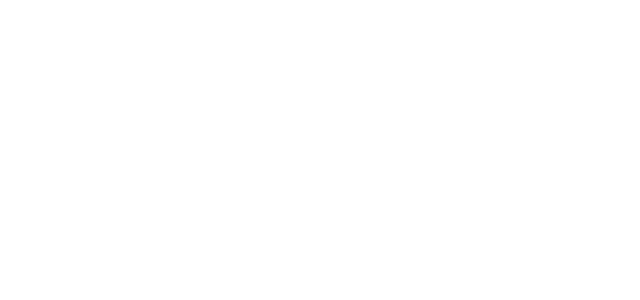
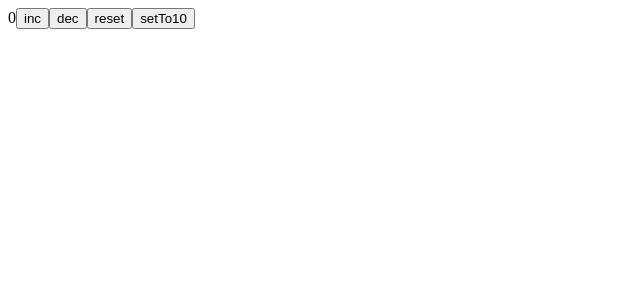
Before and after one commit to Olexa-Klyus/react-08-04-22, a React (Create React App) app: page / in a window 1280 px wide. Shown: the top 300 px of the page, without its empty margins (0-640 px from the left). Built offline with nearby package versions, Linux system fonts and the light colour scheme.

Commit message:
les 4 route 50%

```diff
--- a/src/App.js
+++ b/src/App.js
@@ -1,12 +1,41 @@
+import {useReducer} from "react";
+
 import './App.css';
 
+const init = (initCount) => {
+    return {count1: initCount, count2: initCount}
+}
+
+const reducer = (state, action) => {
+    switch (action.type) {
+        case 'inc':
+            return {...state, count1: state.count1 + 1}
+        case 'dec':
+            return {...state, count1: state.count1 - 1}
+        case 'reset':
+            return {...state, count1: 0}
+        case 'set' :
+            return {...state, count1: action.payload}
+        default:
+            return state
+    }
+
+}
+
 function App() {
+    const [state, dispatch] = useReducer(reducer, 0, init);
+
 
     return (
         <div>
-
+            {state.count1}
+            <button onClick={() => dispatch({type: 'inc'})}>inc</button>
+            <button onClick={() => dispatch({type: 'dec'})}>dec</button>
+            <button onClick={() => dispatch({type: 'reset'})}>reset</button>
+            <button onClick={() => dispatch({type: 'set', payload:10})}>setTo10</button>
         </div>
     );
 }
 
+
 export default App;
```
Lines whose indentation alone changed are shown as unchanged.
